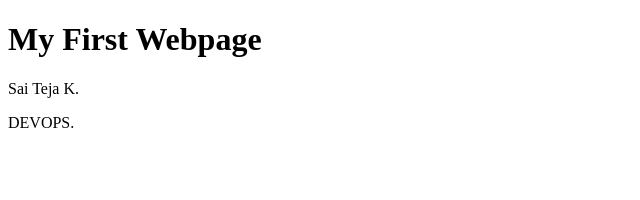
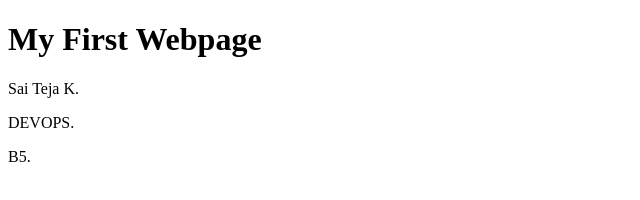
Before and after one commit to SAITEJGIT/CICDTask, a plain HTML site: page Index.html in a window 1280 px wide. Shown: the full height of the page, 0-640 px from the left. Drawn offline with Linux system fonts and the light colour scheme.

Commit message:
2nd change

```diff
--- a/Index.html
+++ b/Index.html
@@ -6,6 +6,8 @@
 
 <p>Sai Teja K.</p>
 <p>DEVOPS.</p>
+<p>B5.</p>
+
 
 </body>
 </html>
```
